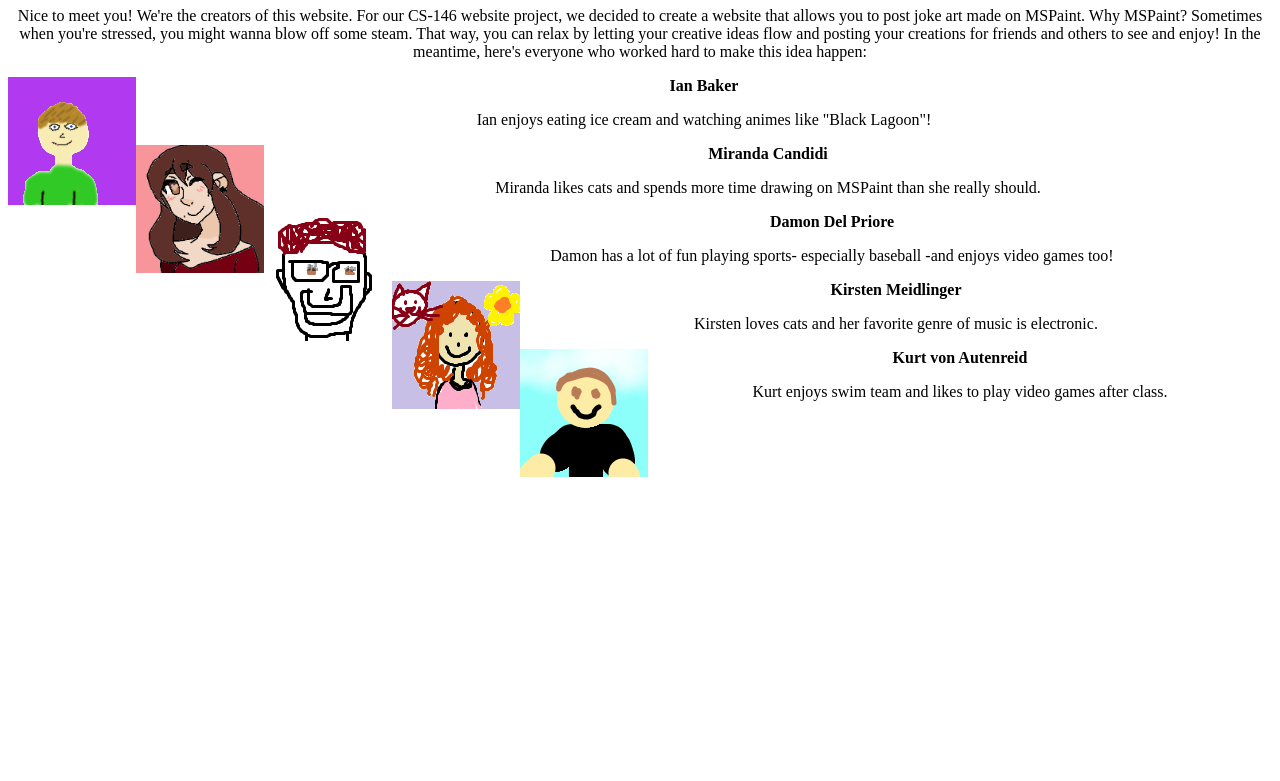
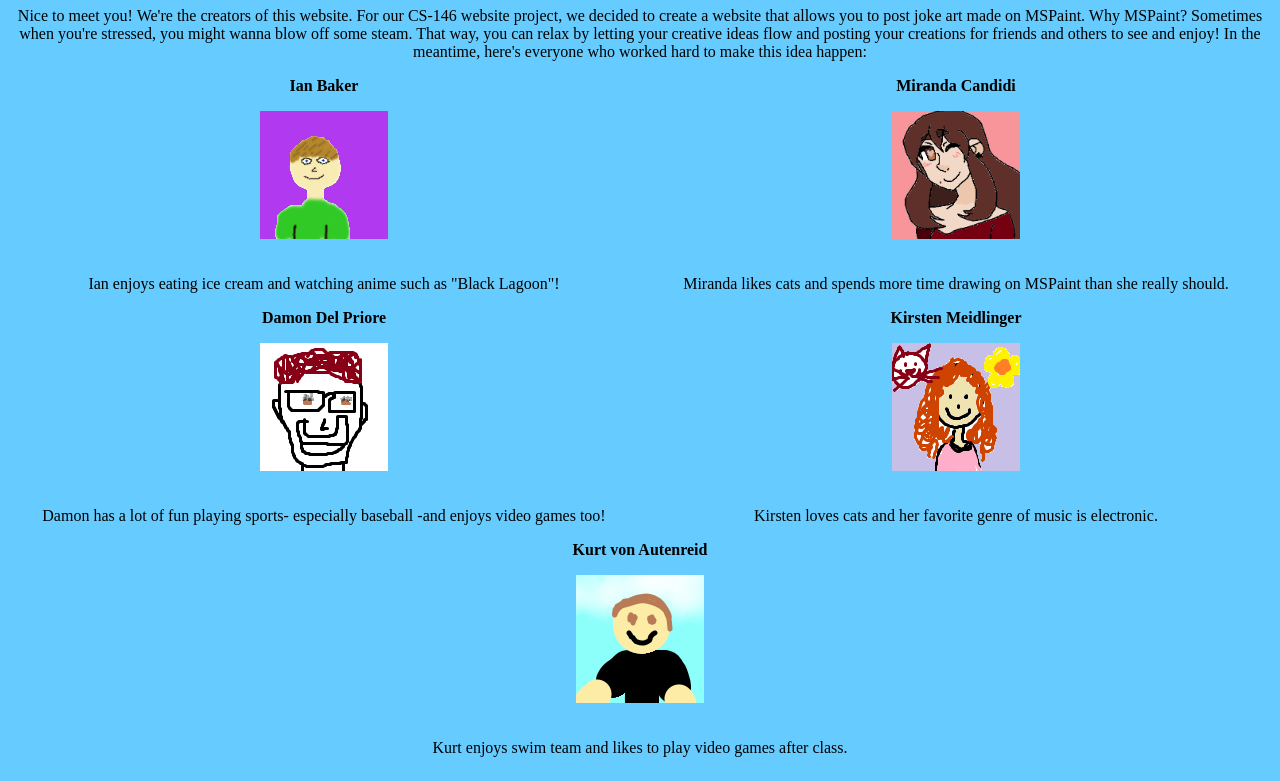
Before and after one commit to kirstenalice/mspaintmasterpieces, a plain HTML site: page aboutus.html in a window 1280 px wide. Shown: the part 105-886 px from the top of the page. Before the commit the page ends 800 px from the top, so only its background shows below. Drawn offline with Linux system fonts and the light colour scheme.

Commit message:
Added CSS, minor html changes
* Nav bar still needs work
* I worked on index page and about us page, with minor work on others

```diff
--- a/aboutus.html
+++ b/aboutus.html
@@ -1,7 +1,12 @@
 <!DOCTYPE html>
 <html>
-<title>About Us</title>
-
+<head>
+    <title>About Us</title>
+    <link rel="stylesheet" type="text/css" href="css/desktop.css"/>
+    <link rel="stylesheet" type="text/css" href="css/tablet.css" media="screen and (max-width: 720px)"/>
+    <link rel="stylesheet" type="text/css" href="css/mobile.css" media="screen and (max-width: 480px)"/>
+</head>
+<body>
 <nav>
 	<table>
   	<tr>
@@ -15,30 +20,34 @@
 	</table>
 </nav>
 
-<head>
-    <h1><center>About Us!</center></h1>
-</head>
-<body>
-        <p><center>Nice to meet you! We're the creators of this website. For our CS-146 website project, we decided to create a website that allows you to post joke art made on MSPaint. Why MSPaint? Sometimes when you're stressed, you might wanna blow off some steam. That way, you can relax by letting your creative ideas flow and posting your creations for friends and others to see and enjoy! In the meantime, here's everyone who worked hard to make this idea happen: </center></p>
-        <div>
-            <p><img src="images/ibakerportrait.png" width=128px height=128px align="left"><center><b>Ian Baker</center></b></p>
-            <p><center>Ian enjoys eating ice cream and watching animes like "Black Lagoon"!</center></p>
+<h1>About Us!</h1>
+
+        <p>Nice to meet you! We're the creators of this website. For our CS-146 website project, we decided to create a website that allows you to post joke art made on MSPaint. Why MSPaint? Sometimes when you're stressed, you might wanna blow off some steam. That way, you can relax by letting your creative ideas flow and posting your creations for friends and others to see and enjoy! In the meantime, here's everyone who worked hard to make this idea happen: </p>
+    <div id="container">
+        <div class="us">
+            <b>Ian Baker</b>
+            <p><img src="images/ibakerportrait.png" width=128px height=128px></p>
+            <p>Ian enjoys eating ice cream and watching anime such as "Black Lagoon"!</p>
         </div>
-        <div>
-            <p><img src="images/mcandidiportrait.png" width=128px height=128px align="left"><center><b>Miranda Candidi</center></b></p>
-            <p><center>Miranda likes cats and spends more time drawing on MSPaint than she really should.</center></p>
+        <div class="us">
+            <b>Miranda Candidi</b><p><img src="images/mcandidiportrait.png" width=128px height=128px></p>
+            <p>Miranda likes cats and spends more time drawing on MSPaint than she really should.</p>
         </div>
-        <div>
-            <p><img src="images/ddelprioportrait.png" width=128px height=128px align="left"><center><b>Damon Del Priore</center></b></p>
-            <p><center>Damon has a lot of fun playing sports- especially baseball -and enjoys video games too!</center></p>
+        <div class="us">
+            <b>Damon Del Priore</b>
+            <p><img src="images/ddelprioportrait.png" width=128px height=128px></p>
+            <p>Damon has a lot of fun playing sports- especially baseball -and enjoys video games too!</p>
         </div>
-        <div>
-            <p><img src="images/kmeidlinportrait.png" width=128px height=128px align="left"><center><b>Kirsten Meidlinger</center></b></p>
-            <p><center>Kirsten loves cats and her favorite genre of music is electronic.</center></p>
+        <div class="us">
+            <b>Kirsten Meidlinger</b>
+            <p><img src="images/kmeidlinportrait.png" width=128px height=128px></p>
+            <p>Kirsten loves cats and her favorite genre of music is electronic.</p>
         </div>
-        <div>
-            <p><img src="images/kvonauteportrait.png" width=128px height=128px align="left"><center><b>Kurt von Autenreid</center></b></p>
-            <p><center>Kurt enjoys swim team and likes to play video games after class. </center></p>
+        <div class="us">
+            <b>Kurt von Autenreid</b>
+            <p><img src="images/kvonauteportrait.png" width=128px height=128px></p>
+            <p>Kurt enjoys swim team and likes to play video games after class.</p>
         </div>
+    </div>
 </body>
 </html>
--- /dev/null
+++ b/css/desktop.css
@@ -0,0 +1,50 @@
+body {
+    background-color: #66ccff;
+}
+
+gallery {
+    display: flex;
+    flex-wrap: wrap;
+    justify-content: center;
+}
+
+gallery img {
+    justify-content: space-around;
+    margin: 10px 0 0 2%;
+    border-style: solid;
+    border-color: grey;
+    width: 256px;
+    box-sizing: border-box;
+}
+
+h1, h2, h3, p {
+    text-align: center;
+}
+
+table {
+    display: flex;
+    justify-content: space-around;
+}
+
+a {
+    color: blue;
+}
+
+a:hover {
+    text-shadow: 1px 1px 0px #ffffff;
+}
+
+#container {
+    display: flex;
+    flex-wrap: wrap;
+    justify-content: center;
+}
+
+.us {
+    display: flex;
+    flex-grow: 1;
+    width: 50%;
+    flex-direction: column;
+    justify-content: center;
+    align-items: center;
+}
--- /dev/null
+++ b/css/mobile.css
@@ -0,0 +1,9 @@
+p {
+    line-height: 1.7;
+}
+
+.us {
+    width: 100%;
+    flex-direction: column;
+    line-height: 1.7;
+}
--- /dev/null
+++ b/css/tablet.css
@@ -0,0 +1,3 @@
+.us img {
+    border-radius: 50%;
+}
```
Also changed, not shown: contactus.html (+5 -0 lines), index.html (+1 -0 lines), login.html (+4 -1 lines), register.html (+6 -2 lines), uploadphoto.html (+5 -0 lines).
